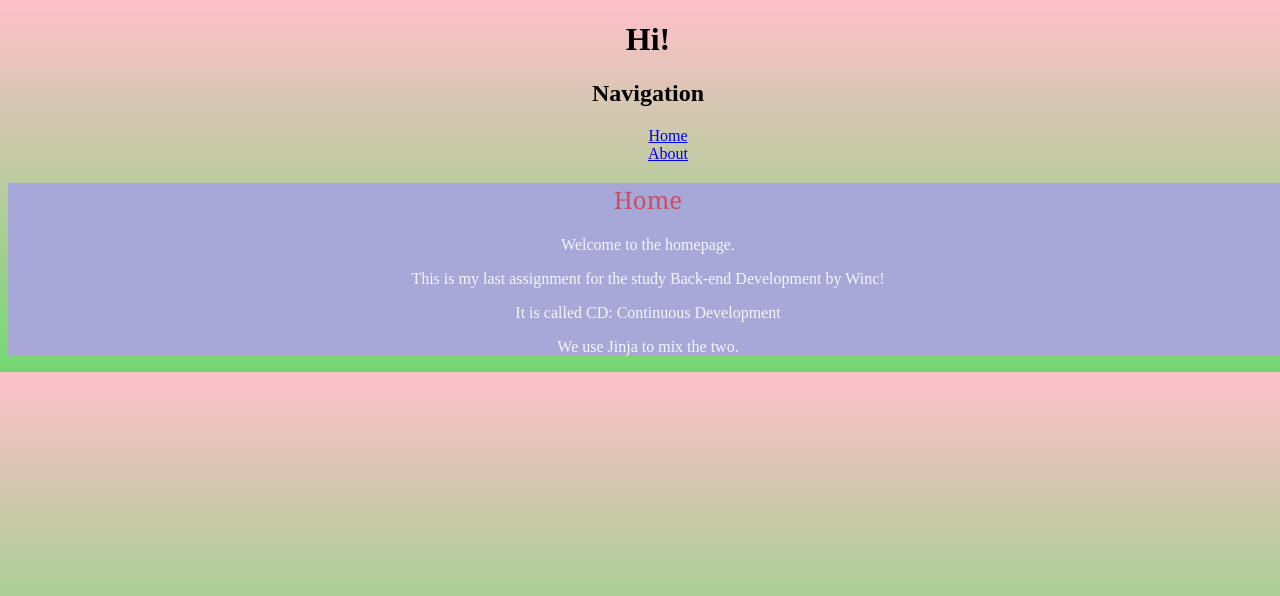
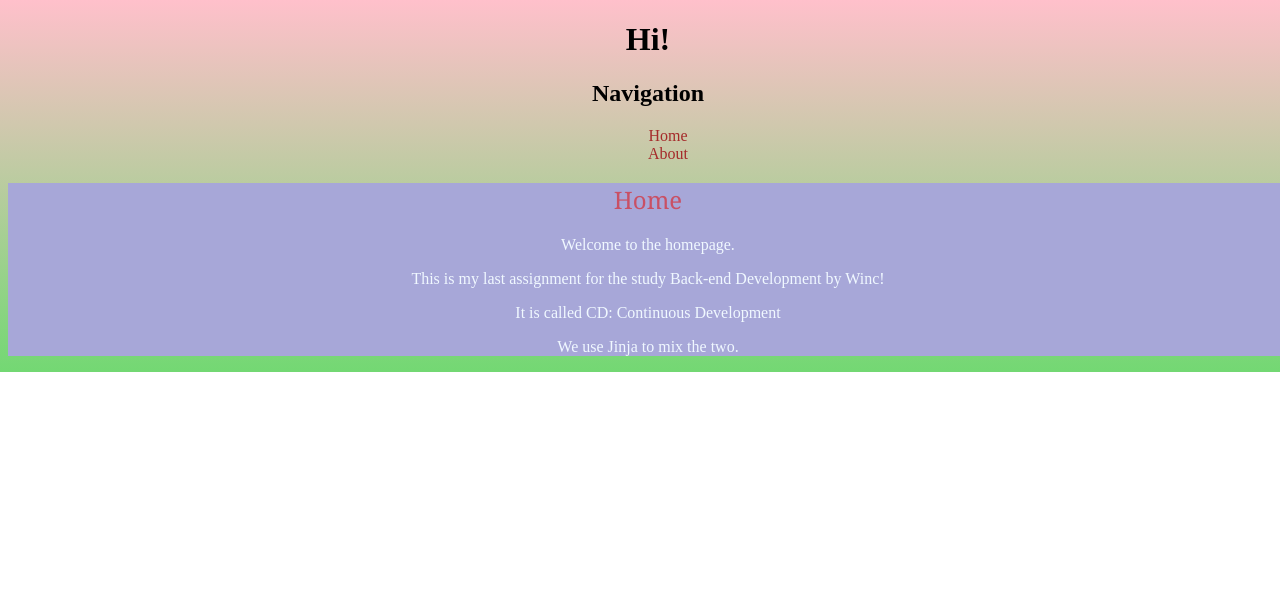
Before and after one commit to NvanKeeken/CD_Assignment, a Flask app: page / in a window 1280 px wide. Shown: the top 596 px of the page. Run offline with Flask 3, Linux system fonts and the light colour scheme.

Commit message:
added stylesheet

```diff
--- a/static/css/main.css
+++ b/static/css/main.css
@@ -3,6 +3,8 @@ body{
     width: 100%;
     height: 100%;
     background-image: linear-gradient(pink, rgb(115, 216, 115)) ;
+    background-repeat: no-repeat;
+    background-position: cover;
 }
 
 .nav_menu{
@@ -13,6 +15,11 @@ body{
     font-weight: 200;
 }
 
+.nav_menu a{
+    text-decoration: none;
+    color:brown;
+    font-size: medium;
+}
 .about_section h2{
     font-weight: 400;
     font-family: Georgia, 'Times New Roman', Times, serif;
```
